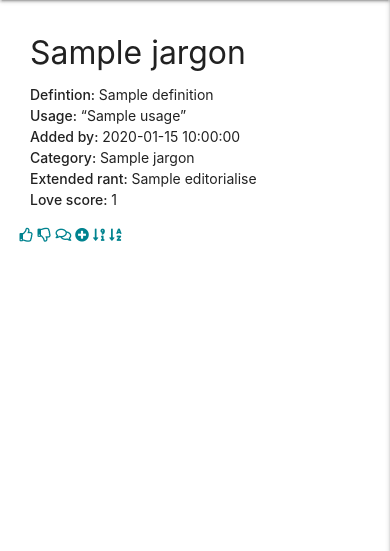
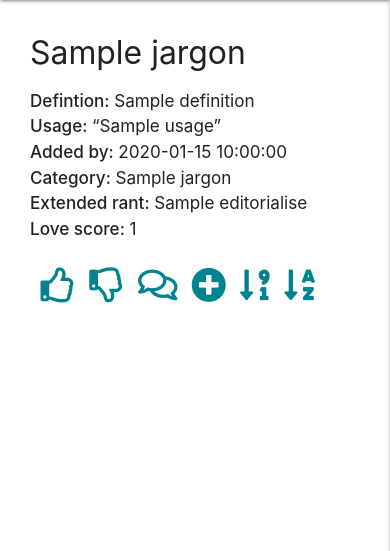
Before and after one commit to dandavies23/jargon-unchained, a Flask app: page / in a window 390 px wide. Shown: the part 56-607 px from the top of the page. Run offline with Flask 2, Linux system fonts and the light colour scheme; a database or web service that is not in the repository returns one stand-in record (values such as "Sample title"); some libraries are stand-ins or nearby versions.

Commit message:
Mobile testing and styling changes

```diff
--- a/static/css/style.css
+++ b/static/css/style.css
@@ -1,3 +1,9 @@
 .flashes h4 {
     line-height: 2;
 }
+
+.dict-cta {
+    text-align: center;
+    font-size: 2.5rem;
+    letter-spacing: 0.5vw;
+}
--- a/templates/add_jargon.html
+++ b/templates/add_jargon.html
@@ -29,7 +29,7 @@
                     <i class="fas fa-comment prefix cyan-text text-darken-3"></i>
                     <textarea id="usage" name="usage" minlength="5" maxlength="100"
                         class="materialize-textarea validate" required></textarea>
-                    <label for="usage">Use it in a sentence (we'll add the quotes)</label>
+                    <label for="usage">Use it in a sentence</label>
                 </div>
             </div>
             <!-- Choose category -->
@@ -51,8 +51,7 @@
                     <i class="fas fa-keyboard prefix cyan-text text-darken-3"></i>
                     <textarea id="editorialise" name="editorialise" minlength="5" maxlength="1200"
                         class="materialize-textarea validate"></textarea>
-                    <label for="editorialise">Why is it here? Why do you love and hate it?
-                        Can you make it right? (Optional)
+                    <label for="editorialise">Why is it here? Can you make it right? (Optional)
                     </label>
                 </div>
             </div>
--- a/templates/base.html
+++ b/templates/base.html
@@ -17,9 +17,9 @@
 
     <header>
         <!-- top navbar -->
-        <nav class="extended cyan darken-1">
+        <nav class="nav-extended cyan darken-1">
             <div class="nav-wrapper">
-              <a href="#" class="brand-logo center uppercase">Jargon Unchained</a>
+              <a href="#" class="brand-logo center">Jargon Unchained</a>
               <a href="#" data-target="mobile-demo" class="sidenav-trigger right"><i class="fas fa-bars"></i></a>
               <ul class="right hide-on-med-and-down">
                 <li><a href="">Home</a></li>
--- a/templates/jargon.html
+++ b/templates/jargon.html
@@ -5,20 +5,19 @@
             <div class="col s12 m9 l10">
                 <div id="{{ entry.jargon_name }}" class="section scrollspy">
                     <h4>{{ entry.jargon_name }}</h4>
-                        <p><strong>Defintion: </strong>{{ entry.definition }}<br>
+                        <p class="flow-text"><strong>Defintion: </strong>{{ entry.definition }}<br>
                         <strong>Usage: </strong>&ldquo;{{ entry.usage }}&rdquo;<br>
                         <strong>Added by: </strong> {{ entry.created_by }}<br>
                         <strong>Category: </strong>{{ entry.category_name }}<br>
                         <strong>Extended rant: </strong>{{ entry.editorialise }}<br>
                         <strong>Love score: </strong>{{ entry.love_percent }}<br></p>
-                        <div class="row col-12 text-center cyan-text text-darken-3">
+                        <div class="col s-12 m-9 l10 text-center cyan-text text-darken-3 dict-cta">
                             <i class="far fa-thumbs-up"></i>
                             <i class="far fa-thumbs-down"></i>
                             <i class="far fa-comments"></i>
                             <i class="fas fa-plus-circle"></i>
                             <i class="fas fa-sort-numeric-down-alt"></i>
                             <i class="fas fa-sort-alpha-down"></i>
-
                         </div>
                 </div>
             </div>
```
